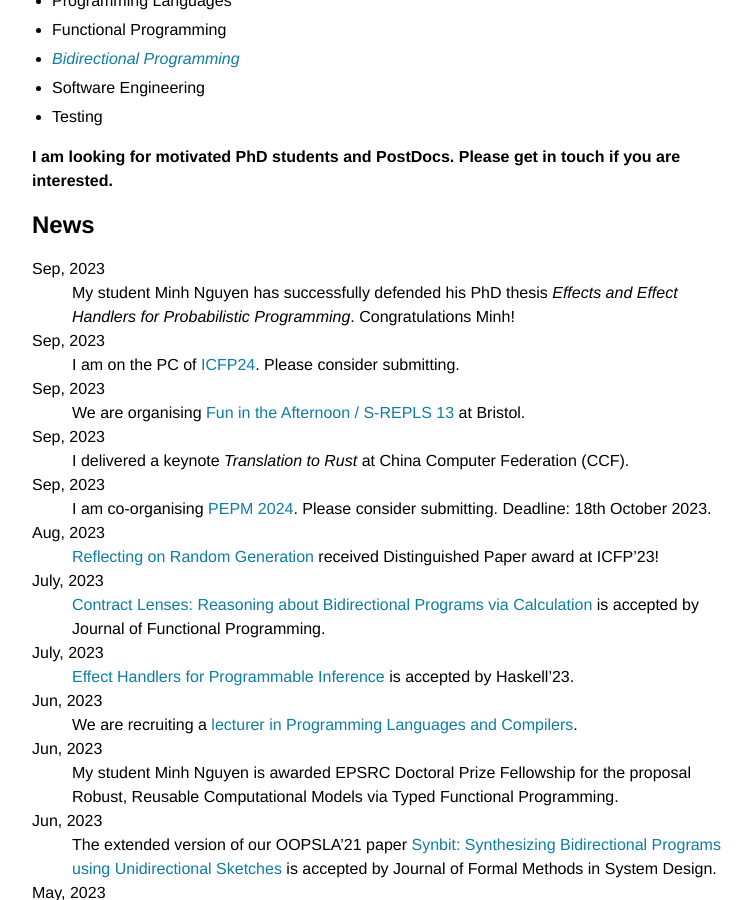
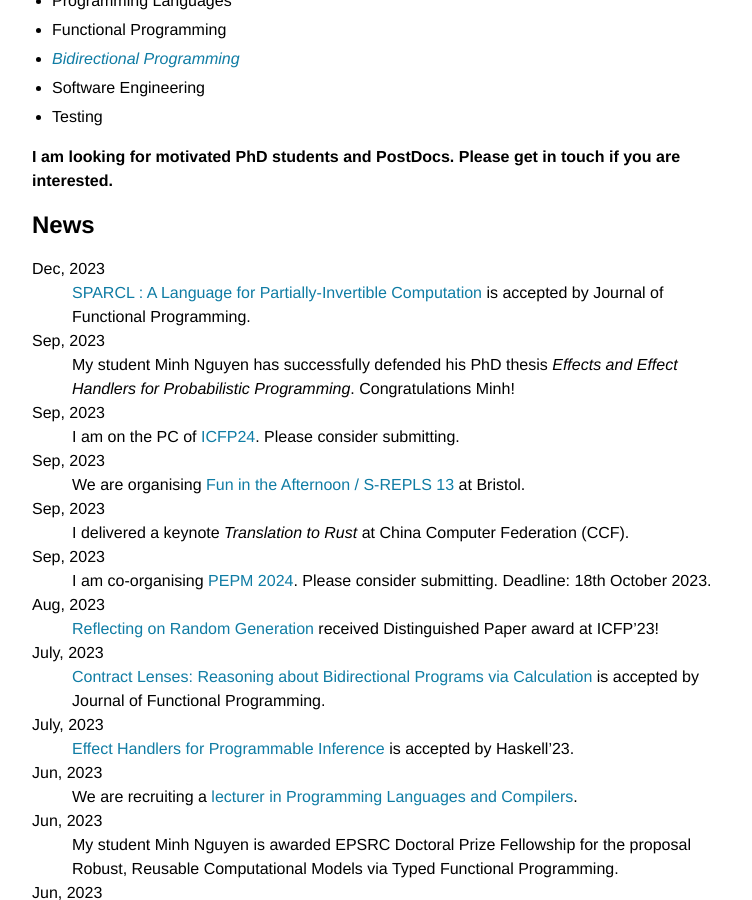
Before and after one commit to mengwangoxf/mengwangoxf.github.io, a Jekyll site: the page built from index.md, in a window 1280 px wide and 900 px high, scrolled down 805 px. Shown: the whole window, without its empty margins (258-1010 px from the left). Built offline with Jekyll 4.4.1, drawn with Linux system fonts in a browser that asks for light colours.

Commit message:
new paper

```diff
--- a/index.md
+++ b/index.md
@@ -28,6 +28,9 @@ The central theme of his research is to apply theoretical rigour to practical pr
 
 
 ## News
+
+Dec, 2023
+: [SPARCL : A Language for Partially-Invertible Computation](./Papers/JFP24.pdf) is accepted by Journal of Functional Programming.
 
 Sep, 2023
 : My student Minh Nguyen has successfully defended his PhD thesis *Effects and Effect Handlers for Probabilistic Programming*. Congratulations Minh!
```
Also changed, not shown: 2 other files.
